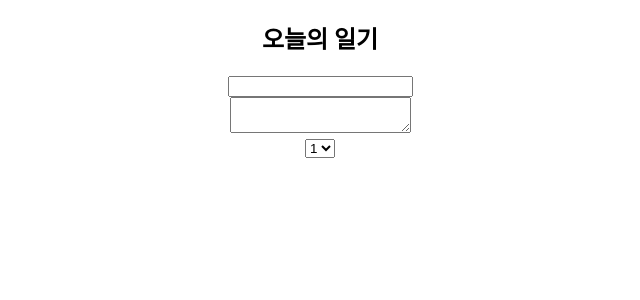
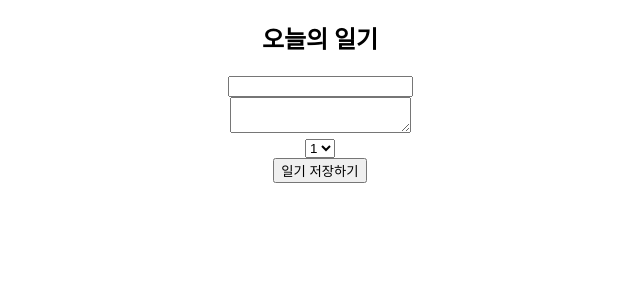
Before and after one commit to Doyoonasdf/simpleDiary, a React (Create React App) app: page / in a window 1280 px wide. Shown: the top 300 px of the page, without its empty margins (320-960 px from the left). Built offline with nearby package versions, Linux system fonts and the light colour scheme.

Commit message:
일기 저장하기 버튼 생성

```diff
--- a/src/DiaryEditor.js
+++ b/src/DiaryEditor.js
@@ -17,6 +17,10 @@ const DiaryEditor = () => {
 		});
 	};
 
+	const handleSubmit = () => {
+		console.log(state);
+		alert('저장성공');
+	};
 	return (
 		<div className='DiaryEditor'>
 			<h2>오늘의 일기</h2>
@@ -35,6 +39,10 @@ const DiaryEditor = () => {
 					<option value={5}>5</option>
 				</select>
 			</div>
+
+			<div>
+				<button onClick={handleSubmit}>일기 저장하기 </button>
+			</div>
 		</div>
 	);
 };
```
